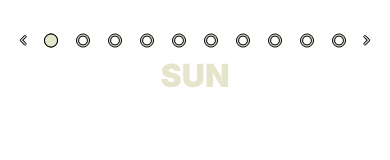
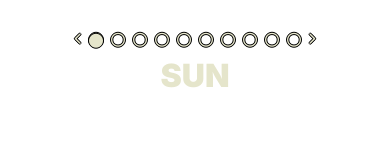
Before and after one commit to waleedlugod/solar-system, a website built with Vite: page index.html in a window 390 px wide. Built offline with nearby package versions, Linux system fonts and the light colour scheme; files whose address does not match are found by name; what lil-gui would draw is missing.

Commit message:
fixed ui for phones

```diff
--- a/style.css
+++ b/style.css
@@ -17,7 +17,6 @@ header {
     z-index: 1;
     position: fixed;
     inset: 2rem 0 auto;
-    margin-inline: 2rem;
     display: flex;
     flex-direction: column;
     align-items: center;
@@ -100,11 +99,9 @@ span.fa-stack {
 
 @media (max-width: 640px) {
     i {
-        font-size: 0.75em;
+        font-size: 0.875em;
     }
-
-    #load-percent {
-        inset: auto auto 1rem 2rem;
-        font-size: 4.5rem;
+    nav {
+        gap: 0.375rem;
     }
 }
```
